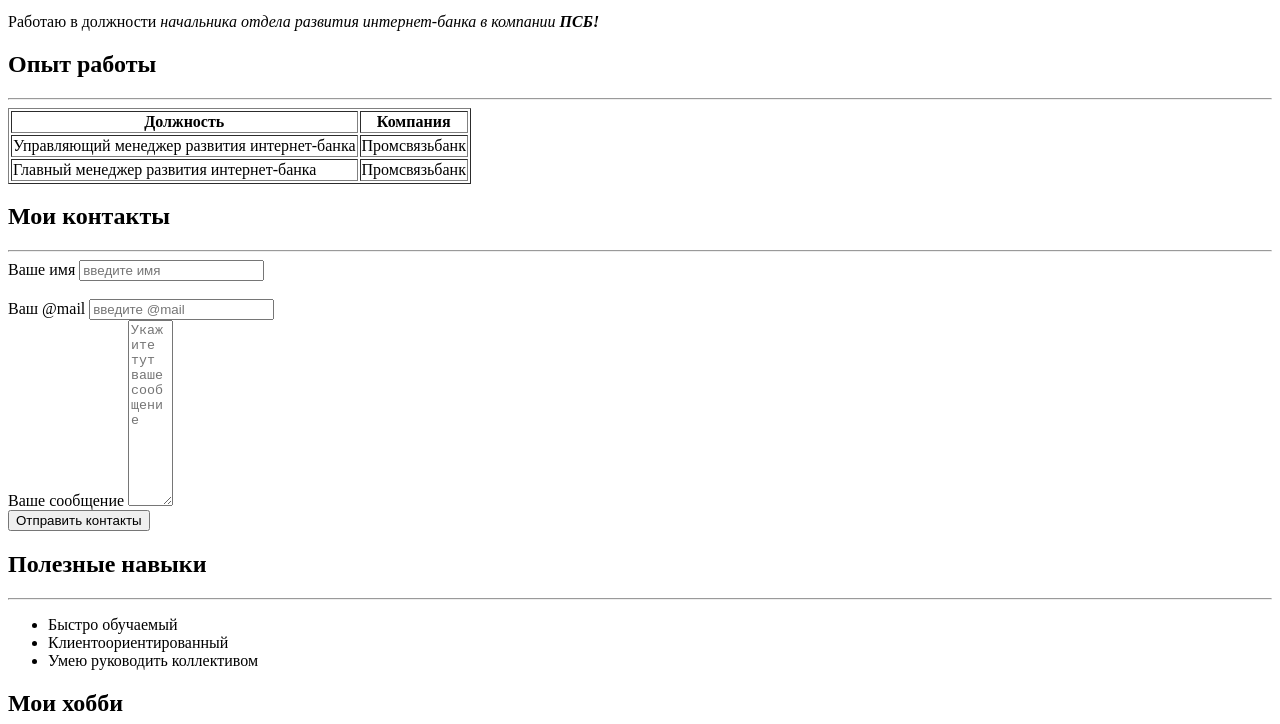
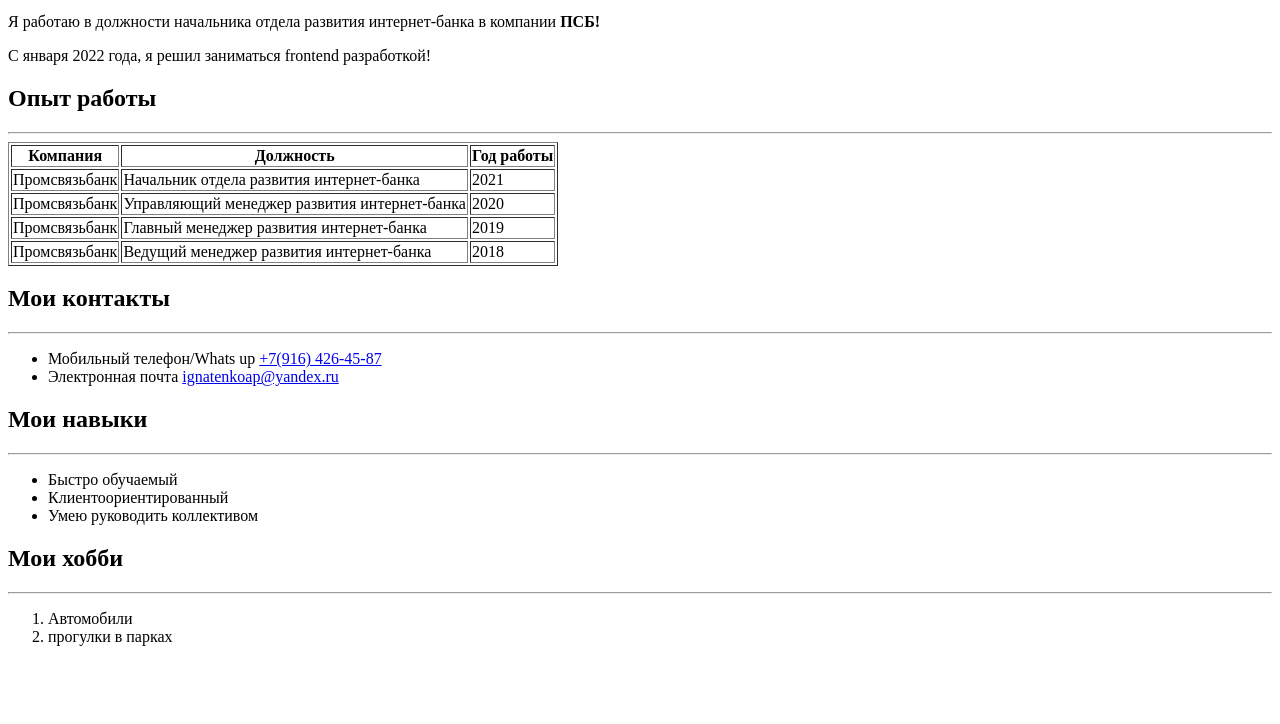
Before and after one commit to IgnatenkoAleksandr/resume, a plain HTML site: page index.html in a window 1280 px wide. Shown: the part 204-928 px from the top of the page. After the commit the page ends 866 px from the top, so only its background shows below. Drawn offline with Linux system fonts and the light colour scheme.

Commit message:
Add files via upload

```diff
--- a/index.html
+++ b/index.html
@@ -1,64 +1,74 @@
 <!DOCTYPE html>
 <html>
   <head>
-    <meta charset="UTF-8">
+    <meta charset="UTF-8" />
     <title>Резюме Игнатенко Александр</title>
   </head>
   <body>
-  <table cellspacing ="10">
+    <table cellspacing="10">
       <tr>
-       <td> <h1>Игнатенко Александр Павловоч</h1></td>
-       <td><img src="avka.jpg" width="250" alt="тут должно быть мое фото"></td>
+        <td>
+          <img src="avka.jpg" width="250" alt="тут должно быть мое фото" />
+        </td>
+        <td><h1>Игнатенко Александр Павловоч</h1></td>
       </tr>
     </table>
-<p>Работаю в должности <em>начальника отдела развития интернет-банка в компании <strong>ПСБ!</strong></em></p>
+    <p>
+      Я работаю в должности начальника отдела развития интернет-банка в компании
+      <strong>ПСБ!</strong>
+    </p>
+    <p>С января 2022 года, я решил заниматься frontend разработкой!</p>
 
     <h2>Опыт работы</h2>
     <table border="1">
-    <tr><th>Должность</th>
-    <th>Компания</th></tr>
       <tr>
-        <td>Управляющий менеджер развития интернет-банка</td>
-        <td>Промсвязьбанк</td>
+        <th>Компания</th>
+        <th>Должность</th>
+        <th>Год работы</th>
       </tr>
       <tr>
+          <td>Промсвязьбанк</td>
+          <td>Начальник отдела развития интернет-банка</td>
+          <td>2021</td>
+      </tr>
+      <tr>
+        <td>Промсвязьбанк</td>
+        <td>Управляющий менеджер развития интернет-банка</td>
+        <td>2020</td>
+      </tr>
+      <tr>
+        <td>Промсвязьбанк</td>
         <td>Главный менеджер развития интернет-банка</td>
+        <td>2019</td>
+      </tr>
+      <tr>
         <td>Промсвязьбанк</td>
+        <td>Ведущий менеджер развития интернет-банка</td>
+        <td>2018</td>
       </tr>
-<hr>
+      <hr />
     </table>
 
+
     <h2>Мои контакты</h2>
-<hr>
-<form>
-    <label for="name">Ваше имя</label>
-<input type="text" id="name" placeholder="введите имя">
-</form><br>
-<form>
-    <label for="mail">Ваш @mail</label>
-<input type="text" id="mail" placeholder="введите @mail"> <br>
-<label for="msg">Ваше сообщение</label>
-<textarea name="Txt" id="msg" cols="3" rows="12" placeholder="Укажите тут ваше сообщение"></textarea> <br>
-<input type="submit" value="Отправить контакты">
-</form>
+    <hr />
+    <ul>
+<li>Мобильный телефон/Whats up <a href="tel:+79164264587">+7(916) 426-45-87</a></li>
+<li>Электронная почта <a href="mailto:ignatenkoap@yandex.ru">ignatenkoap@yandex.ru</a> </li>
+</ul>
 
-<h2>Полезные навыки</h2>
-<hr>
+    <h2>Мои навыки</h2>
+    <hr />
     <ul>
       <li>Быстро обучаемый</li>
       <li>Клиентоориентированный</li>
       <li>Умею руководить коллективом</li>
     </ul>
     <h2>Мои хобби</h2>
-<hr>
+    <hr />
     <ol>
       <li>Автомобили</li>
       <li>прогулки в парках</li>
-    <li><a href="http://yandex.ru" target="_blank">Переход на яндлекс</a></li>
     </ol>
-
-<h3>Страница с ещё инфой</h3>
-<hr>
-<a href="infadtugaya.html">посмотри информацию тут</a>
   </body>
 </html>
```
Lines whose indentation alone changed are shown as unchanged.
